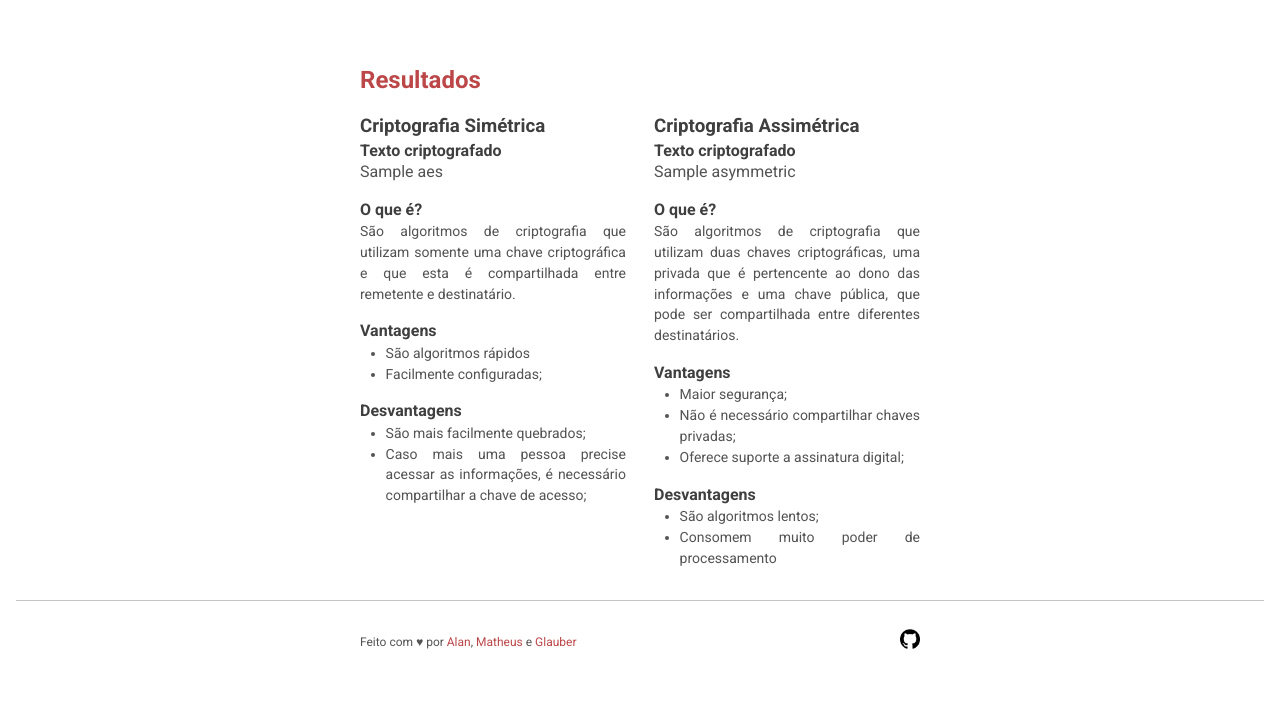
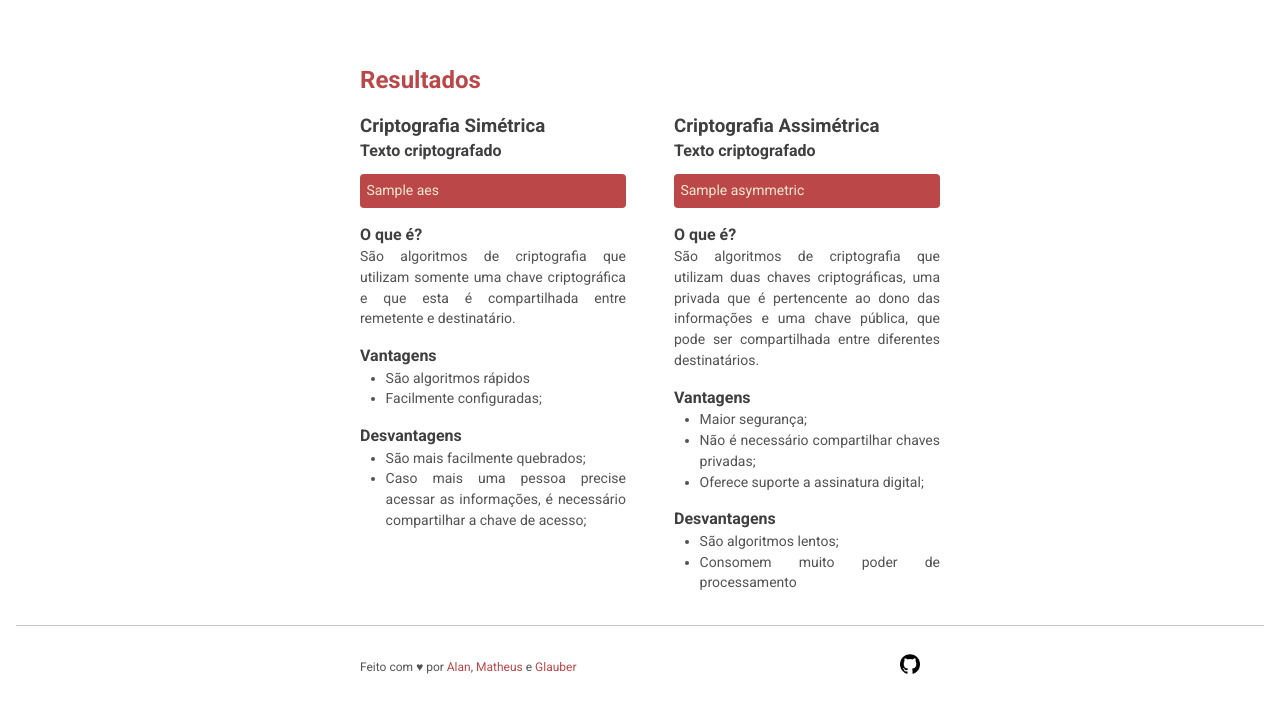
Before and after one commit to MattFerreira18/ciphers-python, a Flask app: template src/templates/encryption-result.html in a window 1280 px wide. Shown: the part 78-800 px from the top of the page. Run offline with Flask 2, Linux system fonts and the light colour scheme; the template is opened without the code that fills it: most values are stand-ins (such as "Sample title", 1, 10 or a date in 2020).

Commit message:
feat: improve page styles

```diff
--- a/src/static/styles/encryption-result.css
+++ b/src/static/styles/encryption-result.css
@@ -7,11 +7,21 @@
 }
 
 .main_compare-table > div:first-of-type {
-  margin-right: 1.75rem;
+  margin-right: 3rem;
 }
 
-.main_compare-table span[role="button"] {
+.main_compare-table div[role="button"] {
   cursor: pointer;
+  background: #bc4749;
+  color: #f2e8cf;
+  padding: 0.4rem;
+  border-radius: 4px;
+  margin-top: 0.75rem !important;
+  font-size: 14px;
+  text-overflow: ellipsis;
+  overflow: hidden;
+  white-space: nowrap;
+  width: 266px;
 }
 
 .main_compare-table h4:not(:first-of-type) {
--- a/src/templates/encryption-result.html
+++ b/src/templates/encryption-result.html
@@ -26,7 +26,7 @@
         <div>
           <h3>Criptografia Simétrica</h3>
           <h4>Texto criptografado</h4>
-          <span role="button">{{ aes }}</span>
+          <div role="button">{{ aes }}</div>
           <h4>O que é?</h4>
           <p>
             São algoritmos de criptografia que utilizam somente uma chave
@@ -47,7 +47,7 @@
         <div>
           <h3>Criptografia Assimétrica</h3>
           <h4>Texto criptografado</h4>
-          <span role="button">{{ asymmetric }}</span>
+          <div role="button">{{ asymmetric }}</div>
           <h4>O que é?</h4>
           <p>
             São algoritmos de criptografia que utilizam duas chaves
```
